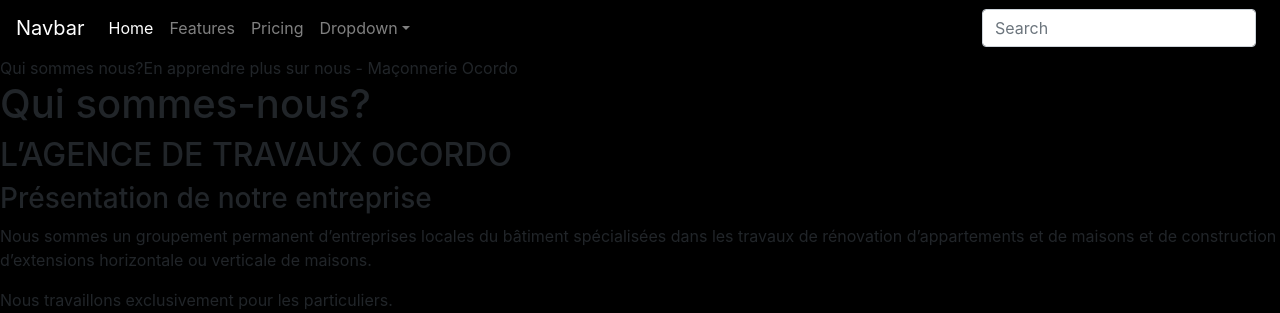
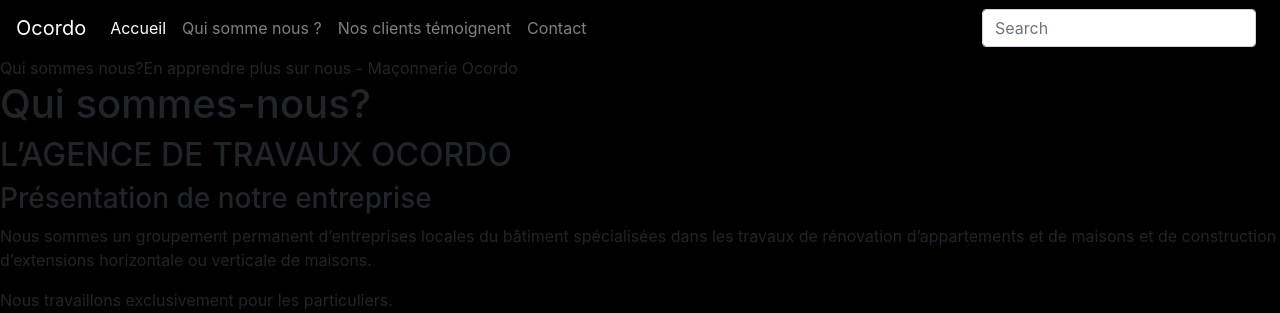
Before and after one commit to FabienMarti/LFJS-Projet-Groupe-PHP, a PHP site: page / in a window 1280 px wide. Shown: the top 313 px of the page. Run offline with PHP 8.4, Linux system fonts and the light colour scheme.

Commit message:
bar de nav

```diff
--- a/views/parts/header.php
+++ b/views/parts/header.php
@@ -11,7 +11,7 @@
     <!--Navbar-->
     <nav class="navbar navbar-expand-lg navbar-dark primary-color">
        <!-- Navbar brand -->
-       <a class="navbar-brand" href="#">Navbar</a>
+       <a class="navbar-brand" href="#">Ocordo</a>
        <!-- Collapse button -->
        <button class="navbar-toggler" type="button" data-toggle="collapse" data-target="#basicExampleNav" aria-controls="basicExampleNav" aria-expanded="false" aria-label="Toggle navigation">
            <span class="navbar-toggler-icon"></span>
@@ -21,25 +21,18 @@
            <!-- Links -->
            <ul class="navbar-nav mr-auto">
                <li class="nav-item active">
-                   <a class="nav-link" href="#">Home
+                   <a class="nav-link" href="#">Accueil
                        <span class="sr-only">(current)</span>
                    </a>
                </li>
                <li class="nav-item">
-                   <a class="nav-link" href="#">Features</a>
+                   <a class="nav-link" href="#">Qui somme nous ?</a>
                </li>
                <li class="nav-item">
-                   <a class="nav-link" href="#">Pricing</a>
+                   <a class="nav-link" href="#">Nos clients témoignent</a>
                </li>
-               <!-- Dropdown -->
-               <li class="nav-item dropdown">
-                   <a class="nav-link dropdown-toggle" id="navbarDropdownMenuLink" data-toggle="dropdown"
-                       aria-haspopup="true" aria-expanded="false">Dropdown</a>
-                   <div class="dropdown-menu dropdown-primary" aria-labelledby="navbarDropdownMenuLink">
-                       <a class="dropdown-item" href="#">Action</a>
-                       <a class="dropdown-item" href="#">Another action</a>
-                       <a class="dropdown-item" href="#">Something else here</a>
-                   </div>
+               <li class="nav-item">
+                   <a class="nav-link" href="#">Contact</a>
                </li>
            </ul>
            <!-- Links -->
```
